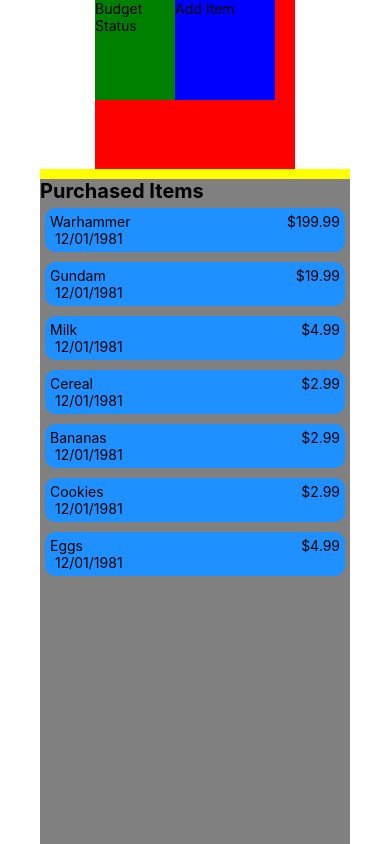
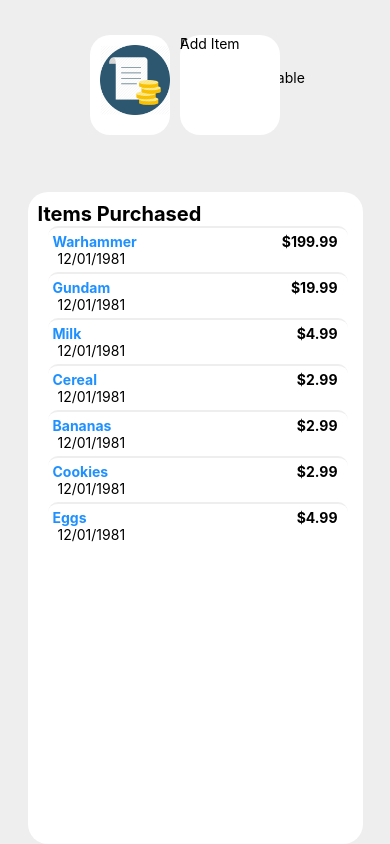
Before and after one commit to dtuyenng/simple-money-reactna, a React Native app: screen / in a window 390 px wide. Built offline with nearby package versions, Linux system fonts and the light colour scheme.

Commit message:
Styling
Added styling to various components

```diff
--- a/App.tsx
+++ b/App.tsx
@@ -24,17 +24,18 @@ export default function App() {
 const styles = StyleSheet.create({
   container: {
     flex: 1,
-    backgroundColor: "#fff",
+    backgroundColor: "#eeeeee",
     alignItems: "center",
     justifyContent: "center",
+    paddingTop: 35,
   },
   header: {
-    backgroundColor: "red",
+    //backgroundColor: "red",
     flex: 0.2,
     flexDirection: "row",
   },
   content: {
-    backgroundColor: "yellow",
-    flex: 0.8,
+    //backgroundColor: "yellow",
+    flex: 0.9,
   },
 });
--- a/components/AddItemButton.tsx
+++ b/components/AddItemButton.tsx
@@ -12,8 +12,12 @@ const styles = StyleSheet.create({
   container: {
     height: 100,
     width: 100,
-    backgroundColor: "blue",
-    flexDirection: "row"
+    borderRadius: 20,
+    backgroundColor: "white",
+    flexDirection: "row",
+    elevation: 10,
+    shadowColor: "black",
+    marginLeft: 10,
   },
 });
 
--- a/components/BudgetStatusView.tsx
+++ b/components/BudgetStatusView.tsx
@@ -1,9 +1,20 @@
-import { StyleSheet, Text, View } from "react-native";
+import { StyleSheet, Image, Text, View } from "react-native";
 
 function BudgetStatusView() {
   return (
     <View style={styles.container}>
-      <Text>Budget Status</Text>
+      <View>
+        <Image
+          style={styles.budgetIcon}
+          source={require("../assets/budgeticon.png")}
+        />
+      </View>
+      <View style={styles.budgetDetails}>
+        <Text>Budget Status</Text>
+        <Text>$759.23</Text>
+        <Text>$1029.00 Available</Text>
+        <Text>$2000 Limit</Text>
+      </View>
     </View>
   );
 }
@@ -12,9 +23,20 @@ const styles = StyleSheet.create({
   container: {
     height: 100,
     width: 100,
-    backgroundColor: "green",
+    backgroundColor: "white",
+    borderRadius: 20,
     flexDirection: "row",
     flex: 0.8,
+    elevation: 10,
+    shadowColor: "black",
+  },
+  budgetDetails: {
+    flexDirection: "column",
+  },
+  budgetIcon: {
+    margin: 10,
+    height: 70,
+    width: 70,
   },
 });
 
--- a/components/ListItem.tsx
+++ b/components/ListItem.tsx
@@ -29,10 +29,9 @@ function ListItem({
         <TouchableOpacity onPress={onPress}>
           <View style={styles.itemContainer}>
             <View style={styles.innerContainer}>
-              <Text>{itemName}</Text>
-              <Text>{itemCost}</Text>
+              <Text style={styles.itemName}>{itemName}</Text>
+              <Text style={styles.itemCost}>{itemCost}</Text>
             </View>
-
             <Text style={styles.purchaseDate}>{purchaseDate}</Text>
           </View>
         </TouchableOpacity>
@@ -43,12 +42,14 @@ function ListItem({
 
 const styles = StyleSheet.create({
   itemContainer: {
-    backgroundColor: "dodgerblue",
     width: 300,
-    margin: 5,
+    marginLeft: 20,
+    paddingRight: 10,
     padding: 5,
     borderRadius: 10,
     flexDirection: "column",
+    borderTopWidth: 2,
+    borderTopColor: "#eeeeee",
   },
   innerContainer: {
     flexDirection: "row",
@@ -57,6 +58,13 @@ const styles = StyleSheet.create({
   purchaseDate: {
     marginLeft: 5,
   },
+  itemName: {
+    fontWeight: "bold",
+    color: "dodgerblue",
+  },
+  itemCost: {
+    fontWeight: "bold",
+  },
 });
 
 export default ListItem;
--- a/components/PurchasedItemView.tsx
+++ b/components/PurchasedItemView.tsx
@@ -13,7 +13,7 @@ interface Props {
 function PurchasedItemView({ purchasedItems }: Props) {
   return (
     <View style={styles.container}>
-      <Text style={styles.title}>Purchased Items</Text>
+      <Text style={styles.title}>Items Purchased</Text>
 
       <FlatList
         data={purchasedItems}
@@ -38,12 +38,18 @@ function PurchasedItemView({ purchasedItems }: Props) {
 
 const styles = StyleSheet.create({
   container: {
-    backgroundColor: "grey",
+    backgroundColor: "white",
+    borderRadius: 20,
+    width: 335,
     marginTop: 10,
     flex: 1,
+    elevation: 10,
+    shadowColor: "black",
   },
   title: {
     fontSize: 20,
+    marginLeft: 10,
+    marginTop: 10,
     fontWeight: "bold",
   },
 });
```
Also changed, not shown: assets/budgeticon.png (added), 1 other file (tests, documents, lock files or other folders).
